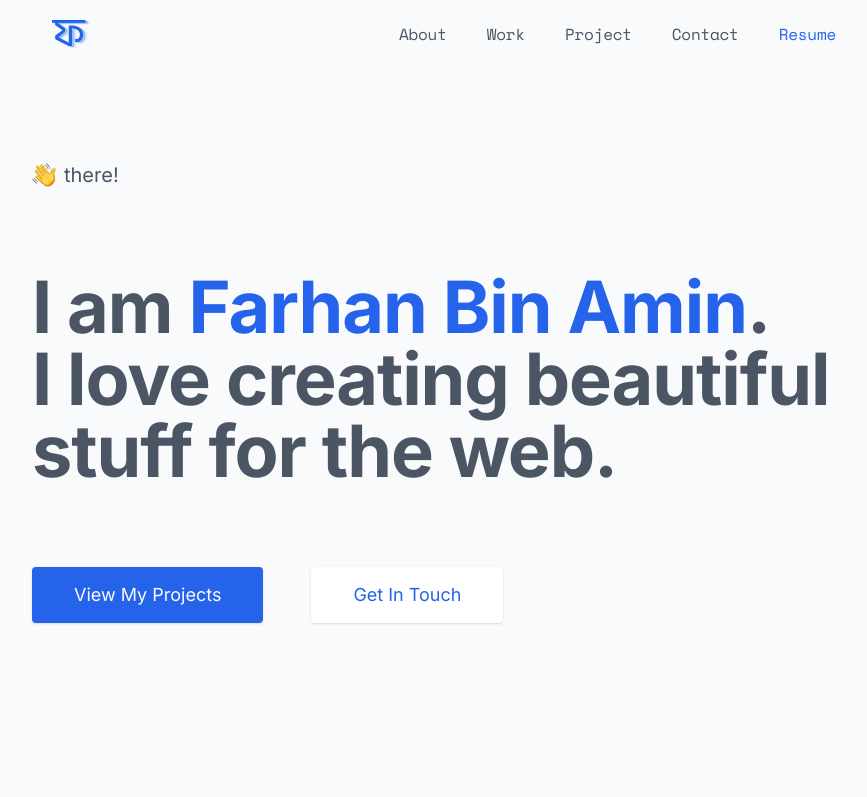
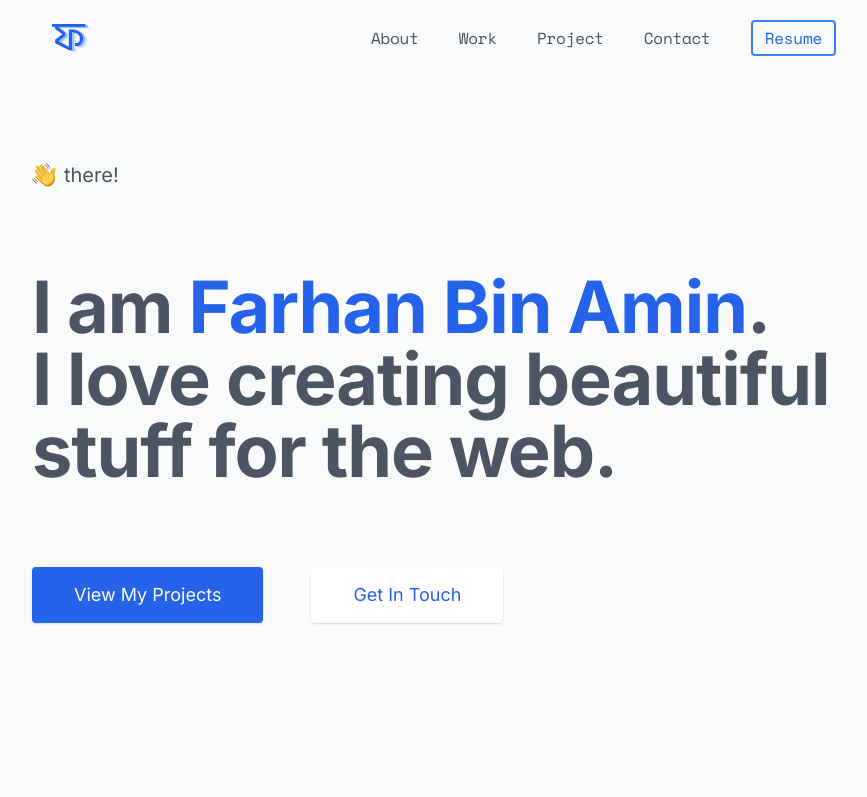
Before and after one commit to farhan2077/farhan2077.github.io, a React (Create React App) app: page / in a window 1280 px wide. Shown: the top 797 px of the page, without its empty margins (176-1043 px from the left). Built offline with nearby package versions, Linux system fonts and the light colour scheme.

Commit message:
fix: updated resume style in navbar

```diff
--- a/src/components/navbar/Navbar.js
+++ b/src/components/navbar/Navbar.js
@@ -113,7 +113,7 @@ export default function Navbar() {
                           `https://drive.google.com/uc?export=download&id=` +
                           item.navItemUrl.split("/")[5]
                         }
-                        className="tracking-tight text-blue-600 capitalize transition duration-200 ease-in-out transform hover:text-blue-400"
+                        className="tracking-tight text-blue-600 border-2 rounded border-[#3b82f6] px-3 py-1 hover:border-blue-400 capitalize transition duration-200 ease-in-out transform hover:text-blue-400"
                       >
                         {item.navItem}
                       </a>
```
